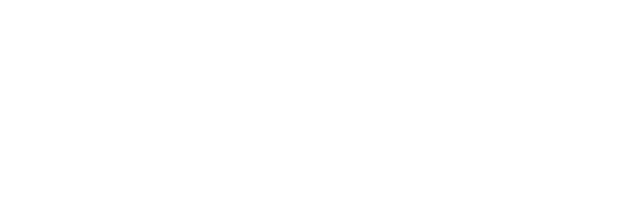
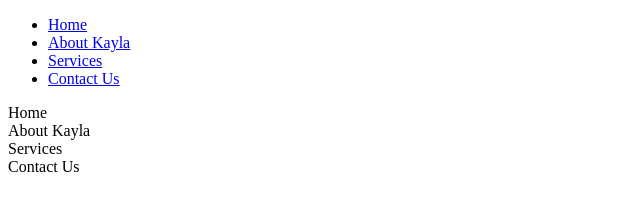
Before and after one commit to praptimane26/ThursdayClass, a plain HTML site: page index.html in a window 1280 px wide. Shown: the whole page, without its empty margins (0-640 px from the left). Drawn offline with Linux system fonts and the light colour scheme.

Commit message:
Add navbar

```diff
--- a/index.html
+++ b/index.html
@@ -10,6 +10,18 @@
     </head>
     <body>
 
-        <script src="" async defer></script>
+        <!-- <script src="" async defer></script> -->
+       <nav>
+           <ul class="nav-main">
+               <li><a href="#home">Home</a></li>
+               <li><a href="#about">About Kayla</a></li>
+               <li><a href="#Services">Services</a></li>
+               <li><a href="#contact">Contact Us</a></li>
+           </ul>
+       </nav>
+       <div class="box" id="Home">Home</div>
+       <div class="box" id="About Kayla">About Kayla</div>
+       <div class="box" id="Services">Services</div>
+       <div class="box" id="Contact Us">Contact Us</div>
     </body>
 </html>
```
